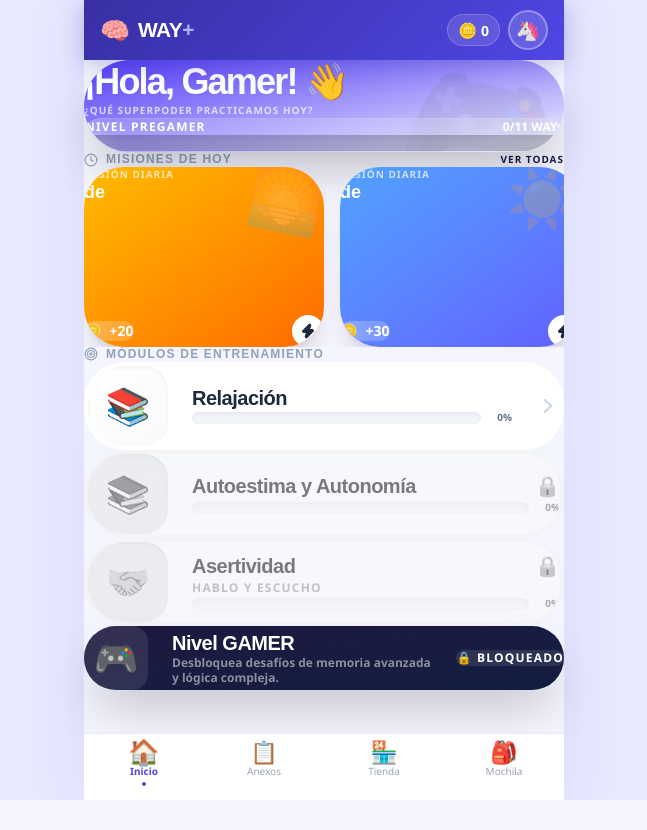
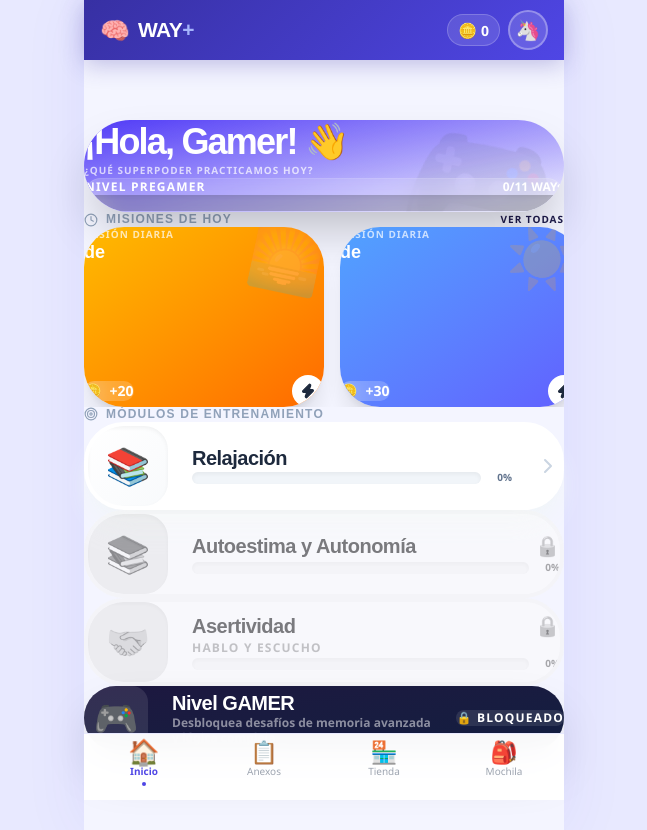
Before and after one commit to CXarlosss/AngularBootCamp, a React (Vite) app in the folder way-plus/: page / in a window 1280 px wide. Shown: the whole page, without its empty margins (316-963 px from the left). Before the commit the page ends 800 px from the top, so only its background shows below. Built offline with nearby package versions, Linux system fonts and the light colour scheme; no server answers; the database is empty.

Commit message:
fix: add top padding to main content to prevent overlap with sticky header

```diff
--- a/way-plus/src/app/RootLayout.tsx
+++ b/way-plus/src/app/RootLayout.tsx
@@ -229,6 +229,7 @@ export function RootLayout() {
           {/* Page content */}
           <main
             style={{
+              paddingTop: 60, /* Header height */
               paddingBottom: therapistRoute ? 0 : 80,
             }}
           >
```
